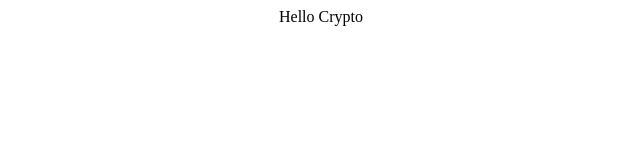
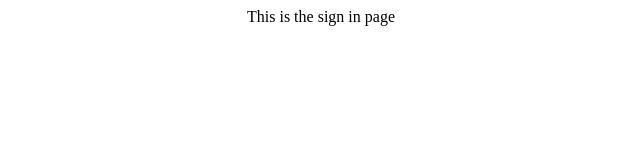
Before and after one commit to zsoobratty/cryptotracking, a React (Create React App) app in the folder client/: page /signin in a window 1280 px wide. Shown: the top 160 px of the page, without its empty margins (319-959 px from the left). Built offline with nearby package versions, Linux system fonts and the light colour scheme.

Commit message:
Fix bug preventing access to signup route

```diff
--- a/client/package.json
+++ b/client/package.json
@@ -8,6 +8,7 @@
     "@testing-library/user-event": "^7.1.2",
     "react": "^16.13.1",
     "react-dom": "^16.13.1",
+    "react-router-dom": "^5.2.0",
     "react-scripts": "3.4.3"
   },
   "scripts": {
--- a/client/src/App.js
+++ b/client/src/App.js
@@ -1,10 +1,26 @@
 import React from 'react';
+import {BrowserRouter as Router, Route, Switch, Link} from 'react-router-dom'
+import Home from './components/Home'
+import SignIn from './components/SignIn'
+import SignUp from './components/SignUp'
 import './App.css';
 
 function App() {
   return (
     <div className="App">
-      Hello Crypto
+      <Router>
+        <Switch>
+          <Route exact path="/" >
+              <Home />
+          </Route>
+          <Route path="/signin">
+            <SignIn />
+          </Route>
+          <Route path="/signup">
+            <SignUp />
+          </Route>
+        </Switch>
+      </Router>
     </div>
   );
 }
--- /dev/null
+++ b/client/src/components/Home.js
@@ -0,0 +1,11 @@
+import React from 'react'
+
+const Home = () => {
+    return (
+        <div>
+            This is the homepage
+        </div>
+    )
+}
+
+export default Home
--- /dev/null
+++ b/client/src/components/SignIn.js
@@ -0,0 +1,11 @@
+import React from 'react'
+
+const SignIn = () => {
+    return (
+        <div>
+            This is the sign in page
+        </div>
+    )
+}
+
+export default SignIn
--- /dev/null
+++ b/client/src/components/SignUp.js
@@ -0,0 +1,11 @@
+import React from 'react'
+
+const SignUp = () => {
+    return (
+        <div>
+            This is the sign up page
+        </div>
+    )
+}
+
+export default SignUp
```
Also changed, not shown: 1 other file (tests, documents, lock files or other folders).
